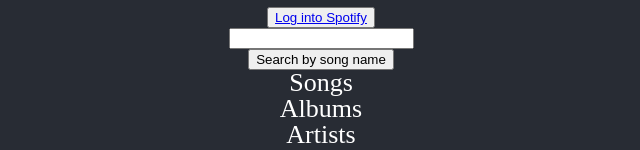
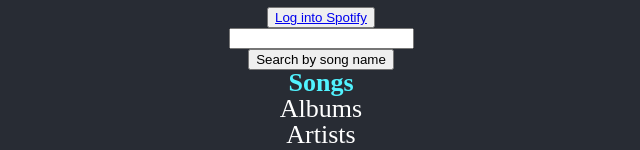
Before and after one commit to Shelchamp/Spotty, a React (Create React App) app: page / in a window 1280 px wide. Shown: the part 313-463 px from the top of the page, without its empty margins (319-959 px from the left). Built offline with nearby package versions, Linux system fonts and the light colour scheme; what spotify-web-api-js would draw is missing.

Commit message:
Add Tabs stylesheet, implement Bold font on selected Tab. Move importing of Stylesheets into index.js from App.js.

```diff
--- a/src/App.js
+++ b/src/App.js
@@ -5,10 +5,6 @@
 import AlbumIndex from "./components/indexes/album_index";
 import ArtistIndex from "./components/indexes/artist_index";
 import PlaylistIndex from "./components/indexes/playlist_index";
-
-// Stylesheets
-import "./stylesheets/App.css";
-import "./stylesheets/index_item.css";
 
 // Useful variables and functions
 import { SpotURI } from "./helpers/spotify_uri";
--- /dev/null
+++ b/src/stylesheets/tab.css
@@ -0,0 +1,4 @@
+.bold{
+    font-weight: bold;
+    color: #51f3ff;
+}
```
Also changed, not shown: src/index.js (+7 -2 lines), 2 other files (tests, documents, lock files or other folders).
